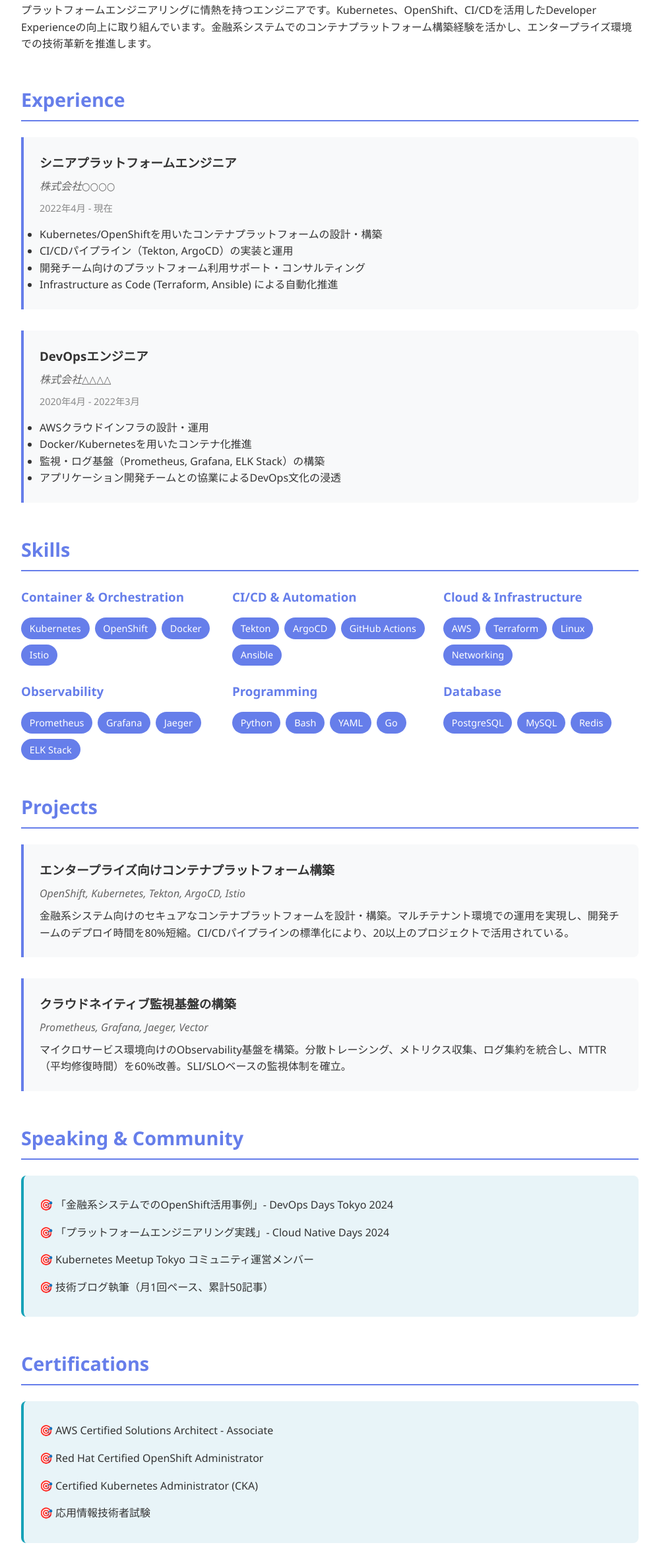
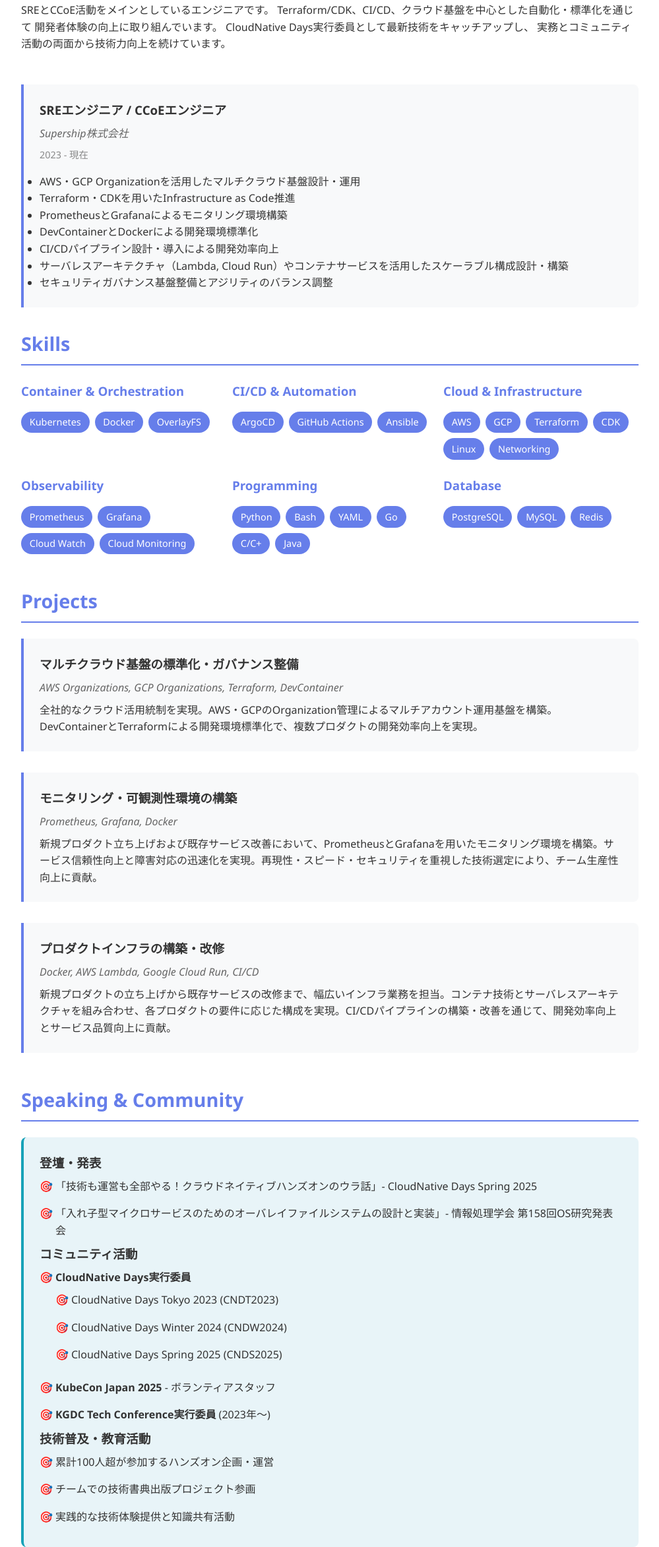
Before and after one commit to hayama17/hayama17.github.io, a plain HTML site: page resume_template.html in a window 1280 px wide. Shown: the part 370-2715 px from the top of the page at 66% size, without its empty margins (140-1139 px from the left). Drawn offline with Linux system fonts and the light colour scheme.

Commit message:
自分の情報に修正

```diff
--- a/resume_template.html
+++ b/resume_template.html
@@ -1,5 +1,6 @@
 <!DOCTYPE html>
 <html lang="ja">
+
 <head>
     <meta charset="UTF-8">
     <meta name="viewport" content="width=device-width, initial-scale=1.0">
@@ -23,7 +24,7 @@
             margin: 0 auto;
             background: white;
             min-height: 100vh;
-            box-shadow: 0 0 20px rgba(0,0,0,0.1);
+            box-shadow: 0 0 20px rgba(0, 0, 0, 0.1);
         }
 
         .header {
@@ -79,7 +80,8 @@
             padding-bottom: 0.5rem;
         }
 
-        .experience-item, .project-item {
+        .experience-item,
+        .project-item {
             margin-bottom: 2rem;
             padding: 1.5rem;
             border-left: 4px solid #667eea;
@@ -87,12 +89,14 @@
             border-radius: 0 8px 8px 0;
         }
 
-        .experience-item h3, .project-item h3 {
+        .experience-item h3,
+        .project-item h3 {
             color: #333;
             margin-bottom: 0.5rem;
         }
 
-        .company, .tech-stack {
+        .company,
+        .tech-stack {
             color: #666;
             font-style: italic;
             margin-bottom: 0.5rem;
@@ -157,70 +161,56 @@
             .header {
                 padding: 2rem 1rem;
             }
-
             .header h1 {
                 font-size: 2rem;
             }
-
             .contact-info {
                 flex-direction: column;
                 gap: 0.5rem;
             }
-
             .content {
                 padding: 1rem;
             }
-
             .skills {
                 grid-template-columns: 1fr;
             }
         }
     </style>
 </head>
+
 <body>
     <div class="container">
         <header class="header">
             <h1>Your Name</h1>
-            <div class="title">Platform Engineer / DevOps Specialist</div>
+            <div class="title">SRE / DevOps Specialist</div>
             <div class="contact-info">
-                <a href="mailto:your.email@example.com">📧 your.email@example.com</a>
-                <a href="https://github.com/yourusername">🐙 GitHub</a>
-                <a href="https://linkedin.com/in/yourprofile">💼 LinkedIn</a>
-                <a href="tel:+81901234567">📱 090-1234-5678</a>
+                <a href="mailto:kohei.hayama.9r@gmail.com">📧 kohei.hayama.9r@gmail.com</a>
+                <a href="https://github.com/hayama17">🐙 GitHub</a>
+                <a href="https://x.com/hymaaa_k">💼 X</a>
             </div>
         </header>
 
         <div class="content">
             <section class="section">
                 <h2>About</h2>
-                <p>プラットフォームエンジニアリングに情熱を持つエンジニアです。Kubernetes、OpenShift、CI/CDを活用したDeveloper Experienceの向上に取り組んでいます。金融系システムでのコンテナプラットフォーム構築経験を活かし、エンタープライズ環境での技術革新を推進します。</p>
+                <p>SREとCCoE活動をメインとしているエンジニアです。 Terraform/CDK、CI/CD、クラウド基盤を中心とした自動化・標準化を通じて 開発者体験の向上に取り組んでいます。 CloudNative Days実行委員として最新技術をキャッチアップし、 実務とコミュニティ活動の両面から技術力向上を続けています。
+                </p>
             </section>
 
-            <section class="section">
-                <h2>Experience</h2>
-                <div class="experience-item">
-                    <h3>シニアプラットフォームエンジニア</h3>
-                    <div class="company">株式会社○○○○</div>
-                    <div class="date">2022年4月 - 現在</div>
-                    <ul>
-                        <li>Kubernetes/OpenShiftを用いたコンテナプラットフォームの設計・構築</li>
-                        <li>CI/CDパイプライン（Tekton, ArgoCD）の実装と運用</li>
-                        <li>開発チーム向けのプラットフォーム利用サポート・コンサルティング</li>
-                        <li>Infrastructure as Code (Terraform, Ansible) による自動化推進</li>
-                    </ul>
-                </div>
-
-                <div class="experience-item">
-                    <h3>DevOpsエンジニア</h3>
-                    <div class="company">株式会社△△△△</div>
-                    <div class="date">2020年4月 - 2022年3月</div>
-                    <ul>
-                        <li>AWSクラウドインフラの設計・運用</li>
-                        <li>Docker/Kubernetesを用いたコンテナ化推進</li>
-                        <li>監視・ログ基盤（Prometheus, Grafana, ELK Stack）の構築</li>
-                        <li>アプリケーション開発チームとの協業によるDevOps文化の浸透</li>
-                    </ul>
-                </div>
+            <div class="experience-item">
+                <h3>SREエンジニア / CCoEエンジニア</h3>
+                <div class="company">Supership株式会社</div>
+                <div class="date">2023 - 現在</div>
+                <ul>
+                    <li>AWS・GCP Organizationを活用したマルチクラウド基盤設計・運用</li>
+                    <li>Terraform・CDKを用いたInfrastructure as Code推進</li>
+                    <li>PrometheusとGrafanaによるモニタリング環境構築</li>
+                    <li>DevContainerとDockerによる開発環境標準化</li>
+                    <li>CI/CDパイプライン設計・導入による開発効率向上</li>
+                    <li>サーバレスアーキテクチャ（Lambda, Cloud Run）やコンテナサービスを活用したスケーラブル構成設計・構築</li>
+                    <li>セキュリティガバナンス基盤整備とアジリティのバランス調整</li>
+                </ul>
+            </div>
             </section>
 
             <section class="section">
@@ -230,16 +220,14 @@
                         <h3>Container & Orchestration</h3>
                         <div class="skill-tags">
                             <span class="skill-tag">Kubernetes</span>
-                            <span class="skill-tag">OpenShift</span>
                             <span class="skill-tag">Docker</span>
-                            <span class="skill-tag">Istio</span>
+                            <span class="skill-tag">OverlayFS</span>
                         </div>
                     </div>
 
                     <div class="skill-category">
                         <h3>CI/CD & Automation</h3>
                         <div class="skill-tags">
-                            <span class="skill-tag">Tekton</span>
                             <span class="skill-tag">ArgoCD</span>
                             <span class="skill-tag">GitHub Actions</span>
                             <span class="skill-tag">Ansible</span>
@@ -250,7 +238,9 @@
                         <h3>Cloud & Infrastructure</h3>
                         <div class="skill-tags">
                             <span class="skill-tag">AWS</span>
+                            <span class="skill-tag">GCP</span>
                             <span class="skill-tag">Terraform</span>
+                            <span class="skill-tag">CDK</span>
                             <span class="skill-tag">Linux</span>
                             <span class="skill-tag">Networking</span>
                         </div>
@@ -261,8 +251,8 @@
                         <div class="skill-tags">
                             <span class="skill-tag">Prometheus</span>
                             <span class="skill-tag">Grafana</span>
-                            <span class="skill-tag">Jaeger</span>
-                            <span class="skill-tag">ELK Stack</span>
+                            <span class="skill-tag">Cloud Watch</span>
+                            <span class="skill-tag">Cloud Monitoring</span>
                         </div>
                     </div>
 
@@ -273,6 +263,8 @@
                             <span class="skill-tag">Bash</span>
                             <span class="skill-tag">YAML</span>
                             <span class="skill-tag">Go</span>
+                            <span class="skill-tag">C/C+</span>
+                            <span class="skill-tag">Java</span>
                         </div>
                     </div>
 
@@ -290,42 +282,56 @@
             <section class="section">
                 <h2>Projects</h2>
                 <div class="project-item">
-                    <h3>エンタープライズ向けコンテナプラットフォーム構築</h3>
-                    <div class="tech-stack">OpenShift, Kubernetes, Tekton, ArgoCD, Istio</div>
-                    <p>金融系システム向けのセキュアなコンテナプラットフォームを設計・構築。マルチテナント環境での運用を実現し、開発チームのデプロイ時間を80%短縮。CI/CDパイプラインの標準化により、20以上のプロジェクトで活用されている。</p>
+                    <h3>マルチクラウド基盤の標準化・ガバナンス整備</h3>
+                    <div class="tech-stack">AWS Organizations, GCP Organizations, Terraform, DevContainer</div>
+                    <p>全社的なクラウド活用統制を実現。AWS・GCPのOrganization管理によるマルチアカウント運用基盤を構築。DevContainerとTerraformによる開発環境標準化で、複数プロダクトの開発効率向上を実現。</p>
                 </div>
 
                 <div class="project-item">
-                    <h3>クラウドネイティブ監視基盤の構築</h3>
-                    <div class="tech-stack">Prometheus, Grafana, Jaeger, Vector</div>
-                    <p>マイクロサービス環境向けのObservability基盤を構築。分散トレーシング、メトリクス収集、ログ集約を統合し、MTTR（平均修復時間）を60%改善。SLI/SLOベースの監視体制を確立。</p>
+                    <h3>モニタリング・可観測性環境の構築</h3>
+                    <div class="tech-stack">Prometheus, Grafana, Docker</div>
+                    <p>新規プロダクト立ち上げおよび既存サービス改善において、PrometheusとGrafanaを用いたモニタリング環境を構築。サービス信頼性向上と障害対応の迅速化を実現。再現性・スピード・セキュリティを重視した技術選定により、チーム生産性向上に貢献。</p>
+                </div>
+
+                <div class="project-item">
+                    <h3>プロダクトインフラの構築・改修</h3>
+                    <div class="tech-stack">Docker, AWS Lambda, Google Cloud Run, CI/CD</div>
+                    <p>新規プロダクトの立ち上げから既存サービスの改修まで、幅広いインフラ業務を担当。コンテナ技術とサーバレスアーキテクチャを組み合わせ、各プロダクトの要件に応じた構成を実現。CI/CDパイプラインの構築・改善を通じて、開発効率向上とサービス品質向上に貢献。</p>
                 </div>
             </section>
 
             <section class="section">
                 <h2>Speaking & Community</h2>
                 <div class="achievements">
+                    <h3>登壇・発表</h3>
                     <ul>
-                        <li>「金融系システムでのOpenShift活用事例」- DevOps Days Tokyo 2024</li>
-                        <li>「プラットフォームエンジニアリング実践」- Cloud Native Days 2024</li>
-                        <li>Kubernetes Meetup Tokyo コミュニティ運営メンバー</li>
-                        <li>技術ブログ執筆（月1回ペース、累計50記事）</li>
+                        <li>「技術も運営も全部やる！クラウドネイティブハンズオンのウラ話」- CloudNative Days Spring 2025</li>
+                        <li>「入れ子型マイクロサービスのためのオーバレイファイルシステムの設計と実装」- 情報処理学会 第158回OS研究発表会</li>
                     </ul>
-                </div>
-            </section>
 
-            <section class="section">
-                <h2>Certifications</h2>
-                <div class="achievements">
+                    <h3>コミュニティ活動</h3>
                     <ul>
-                        <li>AWS Certified Solutions Architect - Associate</li>
-                        <li>Red Hat Certified OpenShift Administrator</li>
-                        <li>Certified Kubernetes Administrator (CKA)</li>
-                        <li>応用情報技術者試験</li>
+                        <li><strong>CloudNative Days実行委員</strong>
+                            <ul>
+                                <li>CloudNative Days Tokyo 2023 (CNDT2023)</li>
+                                <li>CloudNative Days Winter 2024 (CNDW2024)</li>
+                                <li>CloudNative Days Spring 2025 (CNDS2025)</li>
+                            </ul>
+                        </li>
+                        <li><strong>KubeCon Japan 2025</strong> - ボランティアスタッフ</li>
+                        <li><strong>KGDC Tech Conference実行委員</strong> (2023年〜)</li>
+                    </ul>
+
+                    <h3>技術普及・教育活動</h3>
+                    <ul>
+                        <li>累計100人超が参加するハンズオン企画・運営</li>
+                        <li>チームでの技術書典出版プロジェクト参画</li>
+                        <li>実践的な技術体験提供と知識共有活動</li>
                     </ul>
                 </div>
             </section>
         </div>
     </div>
 </body>
+
 </html>
```
